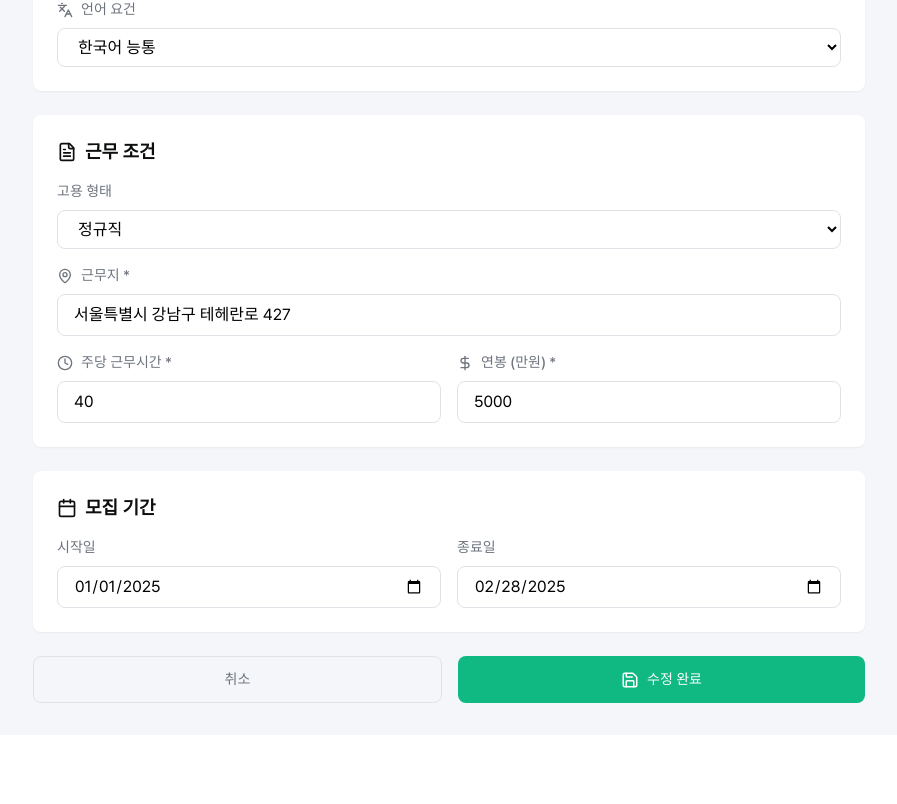
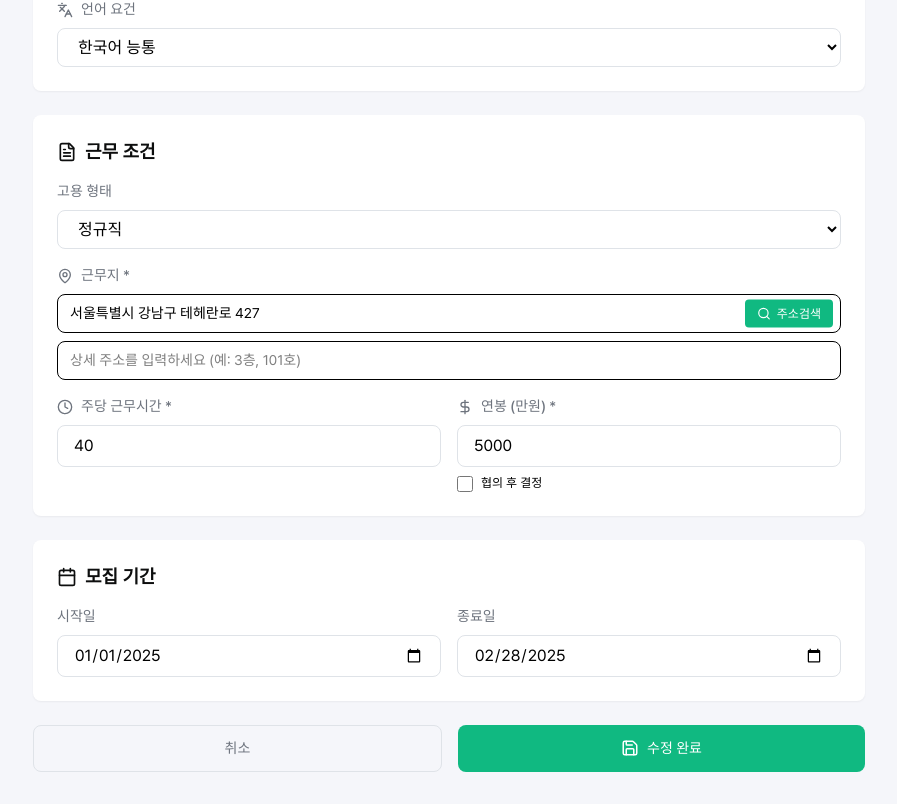
Before and after one commit to Workinkorea/workinkorea-client, a Next.js app: page /company/posts/edit/1 in a window 1280 px wide. Shown: the part 985-1789 px from the top of the page, without its empty margins (191-1088 px from the left). Before the commit the page ends 1720 px from the top, so only its background shows below. Built offline with nearby package versions, Linux system fonts and the light colour scheme; no server answers.

Commit message:
feat: 길찾기 sdk추가

```diff
--- a/src/app/layout.tsx
+++ b/src/app/layout.tsx
@@ -19,6 +19,7 @@ export default function RootLayout({
       <head>
         <WebsiteSchema />
         <OrganizationSchema />
+        <script src="//t1.daumcdn.net/mapjsapi/bundle/postcode/prod/postcode.v2.js"></script>
       </head>
       <body suppressHydrationWarning={true}>
         <ReactQueryProvider>
--- a/src/components/pages/CompanyPostCreateClient.tsx
+++ b/src/components/pages/CompanyPostCreateClient.tsx
@@ -11,6 +11,7 @@ import { postsApi } from '@/lib/api/posts';
 import { useMutation, useQueryClient } from '@tanstack/react-query';
 import { CreateCompanyPostRequest } from '@/lib/api/types';
 import { addMockPost } from '@/lib/mock/companyPosts';
+import DaumPostcodeSearch from '@/components/ui/DaumPostcodeSearch';
 
 const CompanyPostCreateClient: React.FC = () => {
   const router = useRouter();
@@ -33,6 +34,9 @@ const CompanyPostCreateClient: React.FC = () => {
   });
 
   const [errors, setErrors] = useState<Record<string, string>>({});
+  const [isNegotiableSalary, setIsNegotiableSalary] = useState(false);
+  const [baseAddress, setBaseAddress] = useState(''); // 기본 주소
+  const [detailAddress, setDetailAddress] = useState(''); // 세부 주소
 
   const handleLogout = async () => {
     await logout();
@@ -95,13 +99,13 @@ const CompanyPostCreateClient: React.FC = () => {
     if (!formData.content.trim()) {
       newErrors.content = '공고 내용을 입력해주세요.';
     }
-    if (!formData.work_location.trim()) {
+    if (!baseAddress.trim()) {
       newErrors.work_location = '근무지를 입력해주세요.';
     }
     if (formData.working_hours <= 0) {
       newErrors.working_hours = '주당 근무시간을 입력해주세요.';
     }
-    if (formData.salary < 0) {
+    if (!isNegotiableSalary && formData.salary < 0) {
       newErrors.salary = '급여를 입력해주세요.';
     }
 
@@ -116,7 +120,15 @@ const CompanyPostCreateClient: React.FC = () => {
       return;
     }
 
-    createPostMutation.mutate(formData);
+    // 기본 주소 + 세부 주소 합치기
+    const fullAddress = detailAddress.trim()
+      ? `${baseAddress} ${detailAddress.trim()}`
+      : baseAddress;
+
+    createPostMutation.mutate({
+      ...formData,
+      work_location: fullAddress,
+    });
   };
 
   return (
@@ -318,18 +330,27 @@ const CompanyPostCreateClient: React.FC = () => {
                     <MapPin size={16} />
                     근무지 *
                   </label>
+                  <div className="space-y-2">
+                    <DaumPostcodeSearch
+                      value={baseAddress}
+                      onChange={(address) => {
+                        setBaseAddress(address);
+                        setFormData((prev) => ({ ...prev, work_location: address }));
+                        if (errors.work_location) {
+                          setErrors((prev) => ({ ...prev, work_location: '' }));
+                        }
+                      }}
+                      placeholder="주소 검색 버튼을 클릭하세요"
+                      error={errors.work_location}
+                    />
                     <input
                       type="text"
-                    id="work_location"
-                    name="work_location"
-                    value={formData.work_location}
-                    onChange={handleChange}
-                    className={`w-full px-4 py-2 border ${errors.work_location ? 'border-status-error' : 'border-line-400'} rounded-lg focus:outline-none focus:ring-2 focus:ring-primary-500`}
-                    placeholder="예: 서울특별시 강남구 테헤란로 123"
+                      value={detailAddress}
+                      onChange={(e) => setDetailAddress(e.target.value)}
+                      placeholder="상세 주소를 입력하세요 (예: 3층, 101호)"
+                      className="w-full px-3 py-2 border border-line-300 rounded-lg text-body-3 focus:outline-none focus:ring-2 focus:ring-primary-500"
                     />
-                  {errors.work_location && (
-                    <p className="mt-1 text-caption-2 text-status-error">{errors.work_location}</p>
-                  )}
+                  </div>
                 </div>
 
                 <div className="grid grid-cols-2 gap-4">
@@ -357,6 +378,7 @@ const CompanyPostCreateClient: React.FC = () => {
                       <DollarSign size={16} />
                       연봉 (만원) *
                     </label>
+                    <div className="space-y-2">
                       <input
                         type="number"
                         id="salary"
@@ -365,9 +387,26 @@ const CompanyPostCreateClient: React.FC = () => {
                         onChange={handleChange}
                         min="0"
                         step="100"
-                      className={`w-full px-4 py-2 border ${errors.salary ? 'border-status-error' : 'border-line-400'} rounded-lg focus:outline-none focus:ring-2 focus:ring-primary-500`}
-                      placeholder="예: 4000"
+                        disabled={isNegotiableSalary}
+                        className={`w-full px-4 py-2 border ${errors.salary ? 'border-status-error' : 'border-line-400'} rounded-lg focus:outline-none focus:ring-2 focus:ring-primary-500 disabled:bg-background-alternative disabled:text-label-400`}
+                        placeholder={isNegotiableSalary ? '협의 후 결정' : '예: 4000'}
                       />
+                      <label className="flex items-center gap-2 cursor-pointer">
+                        <input
+                          type="checkbox"
+                          checked={isNegotiableSalary}
+                          onChange={(e) => {
+                            setIsNegotiableSalary(e.target.checked);
+                            if (e.target.checked) {
+                              setFormData((prev) => ({ ...prev, salary: 0 }));
+                              setErrors((prev) => ({ ...prev, salary: '' }));
+                            }
+                          }}
+                          className="w-4 h-4 text-primary-500 border-line-400 rounded focus:ring-primary-500"
+                        />
+                        <span className="text-caption-1 text-label-600">협의 후 결정</span>
+                      </label>
+                    </div>
                     {errors.salary && (
                       <p className="mt-1 text-caption-2 text-status-error">{errors.salary}</p>
                     )}
--- a/src/components/pages/CompanyPostEditClient.tsx
+++ b/src/components/pages/CompanyPostEditClient.tsx
@@ -11,6 +11,7 @@ import { postsApi } from '@/lib/api/posts';
 import { useMutation, useQuery, useQueryClient } from '@tanstack/react-query';
 import { UpdateCompanyPostRequest } from '@/lib/api/types';
 import { getMockPostById, updateMockPost, deleteMockPost } from '@/lib/mock/companyPosts';
+import DaumPostcodeSearch from '@/components/ui/DaumPostcodeSearch';
 
 interface CompanyPostEditClientProps {
   postId: string;
@@ -37,6 +38,9 @@ const CompanyPostEditClient: React.FC<CompanyPostEditClientProps> = ({ postId })
   });
 
   const [errors, setErrors] = useState<Record<string, string>>({});
+  const [isNegotiableSalary, setIsNegotiableSalary] = useState(false);
+  const [baseAddress, setBaseAddress] = useState(''); // 기본 주소
+  const [detailAddress, setDetailAddress] = useState(''); // 세부 주소
 
   const handleLogout = async () => {
     await logout();
@@ -79,6 +83,10 @@ const CompanyPostEditClient: React.FC<CompanyPostEditClientProps> = ({ postId })
         start_date: post.start_date,
         end_date: post.end_date,
       });
+      // 연봉이 0이면 협의 후 결정으로 간주
+      setIsNegotiableSalary(post.salary === 0);
+      // 기본 주소만 설정 (세부 주소는 사용자가 직접 입력하도록)
+      setBaseAddress(post.work_location);
     }
   }, [post]);
 
@@ -156,13 +164,13 @@ const CompanyPostEditClient: React.FC<CompanyPostEditClientProps> = ({ postId })
     if (!formData.content?.trim()) {
       newErrors.content = '공고 내용을 입력해주세요.';
     }
-    if (!formData.work_location?.trim()) {
+    if (!baseAddress.trim()) {
       newErrors.work_location = '근무지를 입력해주세요.';
     }
     if ((formData.working_hours ?? 0) <= 0) {
       newErrors.working_hours = '주당 근무시간을 입력해주세요.';
     }
-    if ((formData.salary ?? 0) < 0) {
+    if (!isNegotiableSalary && (formData.salary ?? 0) < 0) {
       newErrors.salary = '급여를 입력해주세요.';
     }
 
@@ -177,7 +185,15 @@ const CompanyPostEditClient: React.FC<CompanyPostEditClientProps> = ({ postId })
       return;
     }
 
-    updatePostMutation.mutate(formData);
+    // 기본 주소 + 세부 주소 합치기
+    const fullAddress = detailAddress.trim()
+      ? `${baseAddress} ${detailAddress.trim()}`
+      : baseAddress;
+
+    updatePostMutation.mutate({
+      ...formData,
+      work_location: fullAddress,
+    });
   };
 
   const handleDelete = () => {
@@ -442,18 +458,27 @@ const CompanyPostEditClient: React.FC<CompanyPostEditClientProps> = ({ postId })
                     <MapPin size={16} />
                     근무지 *
                   </label>
+                  <div className="space-y-2">
+                    <DaumPostcodeSearch
+                      value={baseAddress}
+                      onChange={(address) => {
+                        setBaseAddress(address);
+                        setFormData((prev) => ({ ...prev, work_location: address }));
+                        if (errors.work_location) {
+                          setErrors((prev) => ({ ...prev, work_location: '' }));
+                        }
+                      }}
+                      placeholder="주소 검색 버튼을 클릭하세요"
+                      error={errors.work_location}
+                    />
                     <input
                       type="text"
-                    id="work_location"
-                    name="work_location"
-                    value={formData.work_location}
-                    onChange={handleChange}
-                    className={`w-full px-4 py-2 border ${errors.work_location ? 'border-status-error' : 'border-line-400'} rounded-lg focus:outline-none focus:ring-2 focus:ring-primary-500`}
-                    placeholder="예: 서울특별시 강남구 테헤란로 123"
+                      value={detailAddress}
+                      onChange={(e) => setDetailAddress(e.target.value)}
+                      placeholder="상세 주소를 입력하세요 (예: 3층, 101호)"
+                      className="w-full px-3 py-2 border border-line-300 rounded-lg text-body-3 focus:outline-none focus:ring-2 focus:ring-primary-500"
                     />
-                  {errors.work_location && (
-                    <p className="mt-1 text-caption-2 text-status-error">{errors.work_location}</p>
-                  )}
+                  </div>
                 </div>
 
                 <div className="grid grid-cols-2 gap-4">
@@ -481,6 +506,7 @@ const CompanyPostEditClient: React.FC<CompanyPostEditClientProps> = ({ postId })
                       <DollarSign size={16} />
                       연봉 (만원) *
                     </label>
+                    <div className="space-y-2">
                       <input
                         type="number"
                         id="salary"
@@ -489,9 +515,26 @@ const CompanyPostEditClient: React.FC<CompanyPostEditClientProps> = ({ postId })
                         onChange={handleChange}
                         min="0"
                         step="100"
-                      className={`w-full px-4 py-2 border ${errors.salary ? 'border-status-error' : 'border-line-400'} rounded-lg focus:outline-none focus:ring-2 focus:ring-primary-500`}
-                      placeholder="예: 4000"
+                        disabled={isNegotiableSalary}
+                        className={`w-full px-4 py-2 border ${errors.salary ? 'border-status-error' : 'border-line-400'} rounded-lg focus:outline-none focus:ring-2 focus:ring-primary-500 disabled:bg-background-alternative disabled:text-label-400`}
+                        placeholder={isNegotiableSalary ? '협의 후 결정' : '예: 4000'}
                       />
+                      <label className="flex items-center gap-2 cursor-pointer">
+                        <input
+                          type="checkbox"
+                          checked={isNegotiableSalary}
+                          onChange={(e) => {
+                            setIsNegotiableSalary(e.target.checked);
+                            if (e.target.checked) {
+                              setFormData((prev) => ({ ...prev, salary: 0 }));
+                              setErrors((prev) => ({ ...prev, salary: '' }));
+                            }
+                          }}
+                          className="w-4 h-4 text-primary-500 border-line-400 rounded focus:ring-primary-500"
+                        />
+                        <span className="text-caption-1 text-label-600">협의 후 결정</span>
+                      </label>
+                    </div>
                     {errors.salary && (
                       <p className="mt-1 text-caption-2 text-status-error">{errors.salary}</p>
                     )}
--- /dev/null
+++ b/src/components/ui/DaumPostcodeSearch.tsx
@@ -0,0 +1,85 @@
+'use client';
+
+import React, { useState, useEffect } from 'react';
+import { MapPin, Search } from 'lucide-react';
+
+declare global {
+  interface Window {
+    daum: any;
+  }
+}
+
+interface DaumPostcodeSearchProps {
+  value: string;
+  onChange: (address: string) => void;
+  placeholder?: string;
+  className?: string;
+  error?: string;
+}
+
+const DaumPostcodeSearch: React.FC<DaumPostcodeSearchProps> = ({
+  value,
+  onChange,
+  placeholder = '주소를 검색하세요',
+  className = '',
+  error,
+}) => {
+  const [address, setAddress] = useState(value);
+
+  useEffect(() => {
+    setAddress(value);
+  }, [value]);
+
+  const handleSearchClick = () => {
+    if (!window.daum || !window.daum.Postcode) {
+      alert('주소 검색 서비스를 불러오는 중입니다. 잠시 후 다시 시도해주세요.');
+      return;
+    }
+
+    new window.daum.Postcode({
+      oncomplete: function (data: any) {
+        // 도로명 주소 우선, 없으면 지번 주소 사용
+        const fullAddress = data.roadAddress || data.jibunAddress;
+
+        // 건물명이 있는 경우 추가
+        const extraAddress = data.buildingName ? ` (${data.buildingName})` : '';
+        const finalAddress = fullAddress + extraAddress;
+
+        setAddress(finalAddress);
+        onChange(finalAddress);
+      },
+      width: '100%',
+      height: '100%',
+    }).open();
+  };
+
+  return (
+    <div className={className}>
+      <div className="relative">
+        <input
+          type="text"
+          value={address}
+          readOnly
+          placeholder={placeholder}
+          onClick={handleSearchClick}
+          className={`w-full px-3 py-2 pr-24 border ${
+            error ? 'border-status-error' : 'border-line-300'
+          } rounded-lg text-body-3 bg-white focus:outline-none focus:ring-2 focus:ring-primary-500 cursor-pointer`}
+        />
+        <button
+          type="button"
+          onClick={handleSearchClick}
+          className="absolute right-2 top-1/2 -translate-y-1/2 px-3 py-1.5 bg-primary-500 text-white rounded hover:bg-primary-600 flex items-center gap-1.5"
+        >
+          <Search size={14} />
+          <span className="text-caption-1 font-medium">주소검색</span>
+        </button>
+      </div>
+      {error && (
+        <p className="mt-1 text-caption-2 text-status-error">{error}</p>
+      )}
+    </div>
+  );
+};
+
+export default DaumPostcodeSearch;
```
Lines whose indentation alone changed are shown as unchanged.
